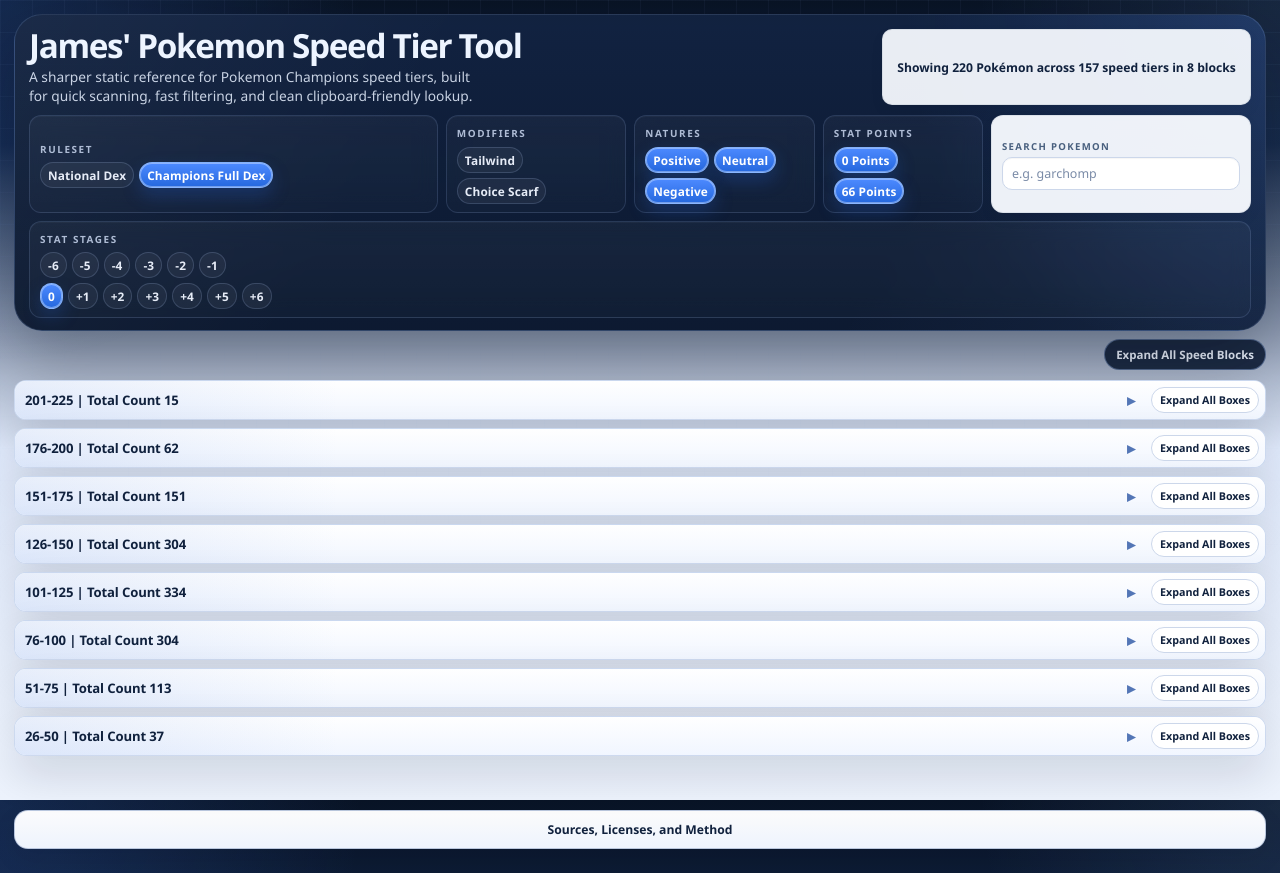
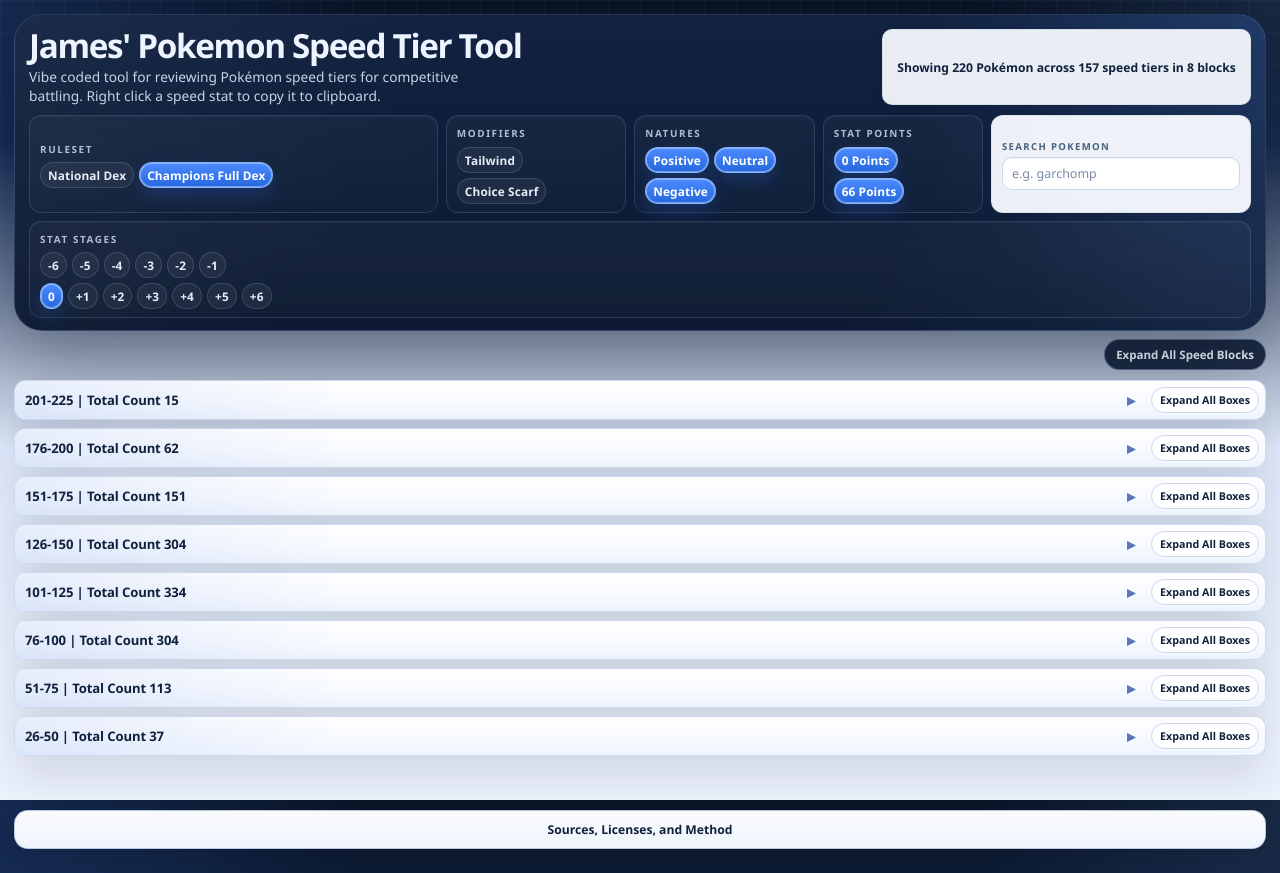
Before and after one commit to JamesStace-uk/speedtier, a website: page web/index.html in a window 1280 px wide. Drawn offline with Linux system fonts and the light colour scheme; files whose address does not match are found by name.

Commit message:
fix text

```diff
--- a/web/index.html
+++ b/web/index.html
@@ -13,7 +13,7 @@
       <div class="topbar-head">
         <div class="brand-block">
           <h1>James' Pokemon Speed Tier Tool</h1>
-          <p class="subtitle">A sharper static reference for Pokemon Champions speed tiers, built for quick scanning, fast filtering, and clean clipboard-friendly lookup.</p>
+          <p class="subtitle">Vibe coded tool for reviewing Pokémon speed tiers for competitive battling. Right click a speed stat to copy it to clipboard.</p>
         </div>
 
         <div id="status" class="status status-head" aria-live="polite">Loading data...</div>
```
